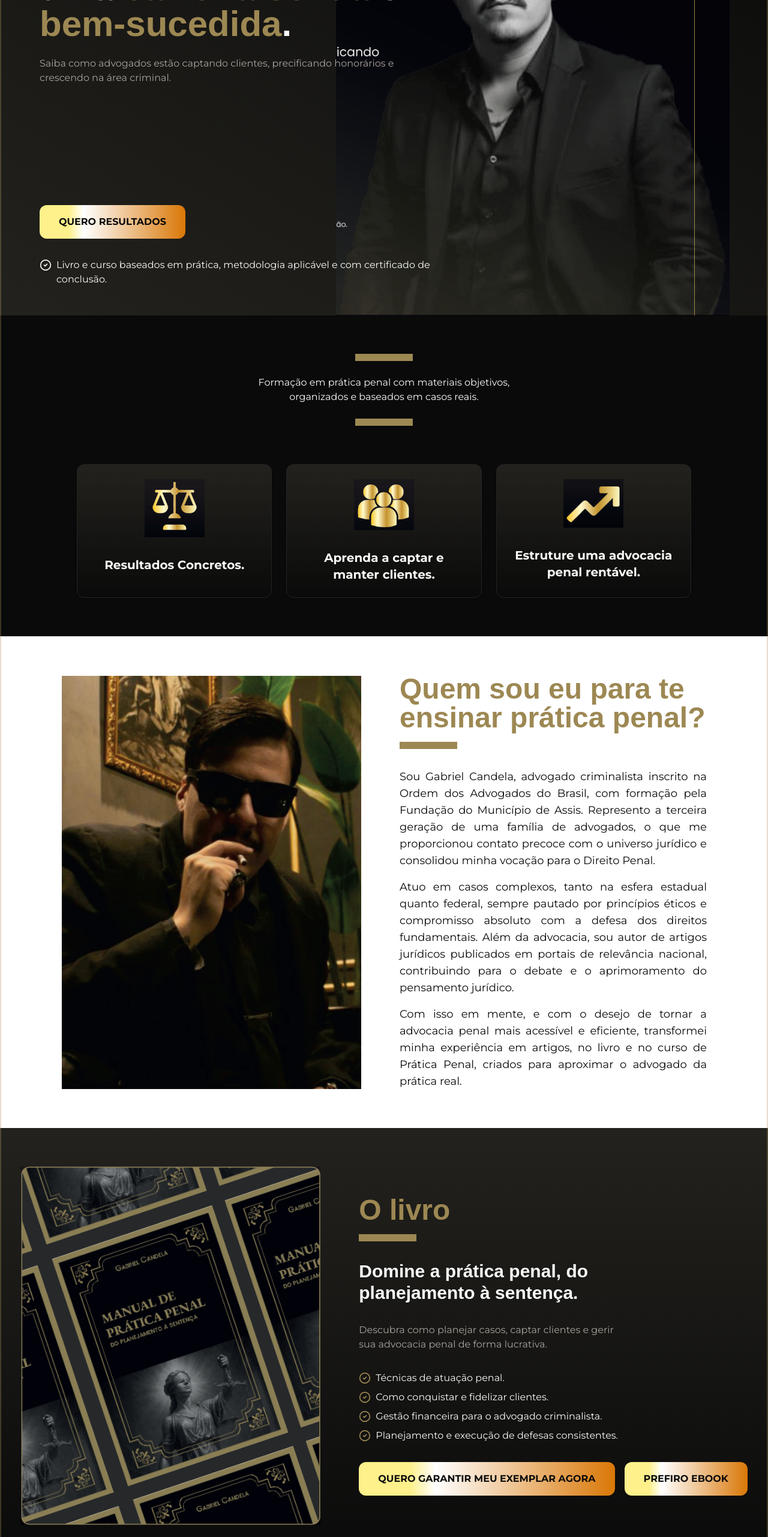
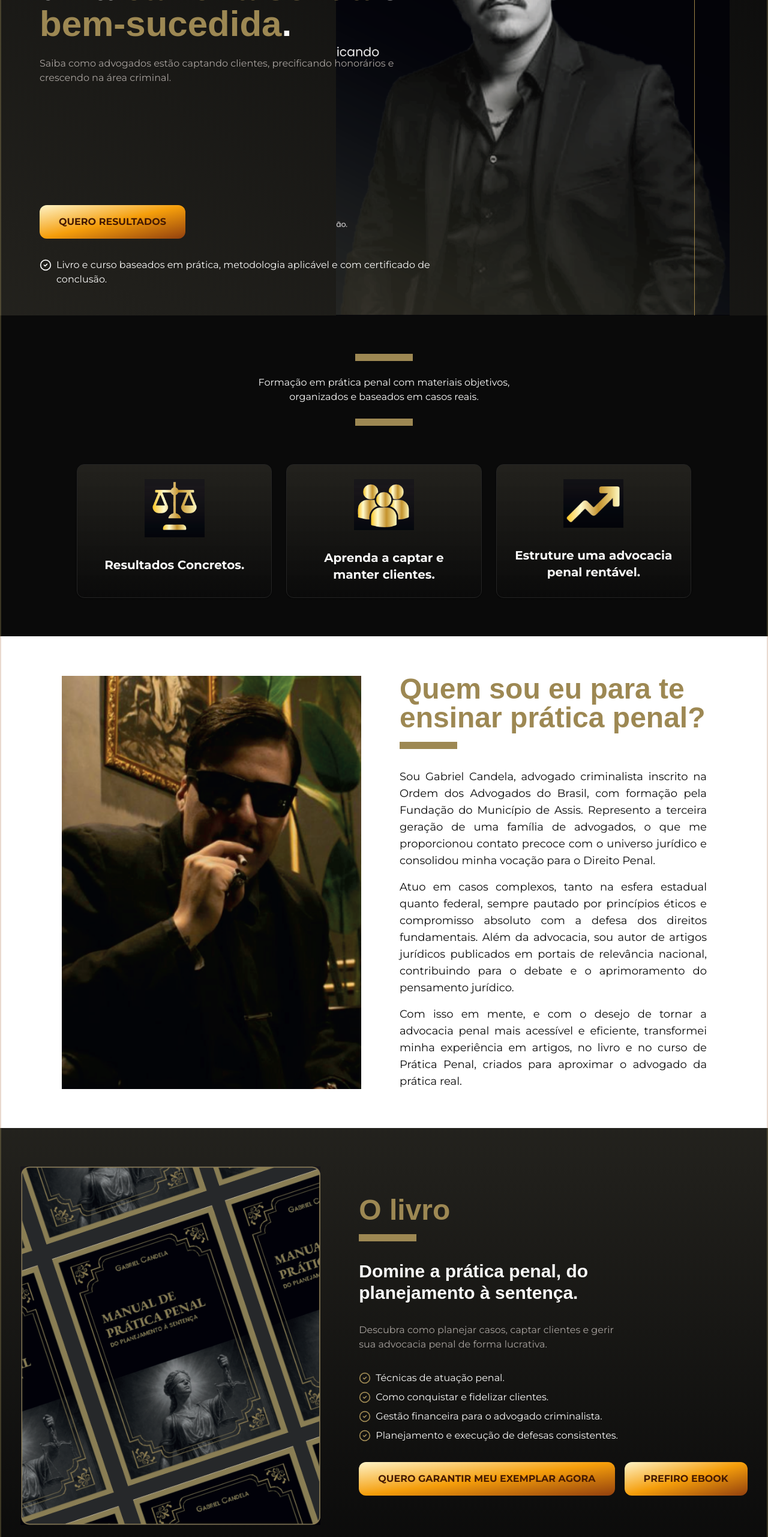
Before and after one commit to rafaelpzoucas/adv-gabriel-candela, a Next.js app: page /obras in a window 1280 px wide. Shown: the part 234-2797 px from the top of the page at 60% size. Built offline with nearby package versions, Linux system fonts and the light colour scheme; a web font is replaced by a local one.

Commit message:
feat: create cta-button

```diff
--- a/src/app/(landing)/obras/book.tsx
+++ b/src/app/(landing)/obras/book.tsx
@@ -2,6 +2,7 @@ import { layout } from "@/components/layout";
 import { cn } from "@/lib/utils";
 import { CheckCircle2 } from "lucide-react";
 import Image from "next/image";
+import { CTAButton } from "./cta-button";
 
 export function BookSection() {
   return (
@@ -73,12 +74,8 @@ export function BookSection() {
           </div>
 
           <div className="flex flex-col md:flex-row gap-4">
-            <button className="w-full sm:w-auto bg-gradient-to-r from-yellow-200 from-20% via-white via-30% to-amber-600 text-primary-foreground font-bold py-3 sm:py-4 px-6 sm:px-8 rounded-lg text-sm sm:text-base hover:opacity-90 transition-opacity">
-              QUERO GARANTIR MEU EXEMPLAR AGORA
-            </button>
-            <button className="w-full sm:w-auto bg-gradient-to-r from-yellow-200 from-20% via-white via-30% to-amber-600 text-primary-foreground font-bold py-3 sm:py-4 px-6 sm:px-8 rounded-lg text-sm sm:text-base hover:opacity-90 transition-opacity">
-              PREFIRO EBOOK
-            </button>
+            <CTAButton>QUERO GARANTIR MEU EXEMPLAR AGORA</CTAButton>
+            <CTAButton>PREFIRO EBOOK</CTAButton>
           </div>
         </aside>
       </div>
--- a/src/app/(landing)/obras/course.tsx
+++ b/src/app/(landing)/obras/course.tsx
@@ -2,6 +2,7 @@ import { layout } from "@/components/layout";
 import { cn } from "@/lib/utils";
 import { CheckCircle2 } from "lucide-react";
 import Image from "next/image";
+import { CTAButton } from "./cta-button";
 
 export function CourseSection() {
   return (
@@ -75,9 +76,7 @@ export function CourseSection() {
             </span>
           </div>
 
-          <button className="w-full sm:w-auto bg-gradient-to-r from-yellow-200 from-20% via-white via-30% to-amber-600 text-primary-foreground font-bold py-3 sm:py-4 px-6 sm:px-8 rounded-lg text-sm sm:text-base hover:opacity-90 transition-opacity">
-            QUERO TER ACESSO
-          </button>
+          <CTAButton>QUERO TER ACESSO</CTAButton>
         </aside>
       </div>
     </section>
--- /dev/null
+++ b/src/app/(landing)/obras/cta-button.tsx
@@ -0,0 +1,13 @@
+import { cn } from "@/lib/utils";
+
+export function CTAButton({ children }: { children?: React.ReactNode }) {
+  return (
+    <button
+      className={cn(
+        "w-full sm:w-auto bg-gradient-to-br from-amber-100 via-amber-500 to-amber-800 text-amber-950 font-bold py-3 sm:py-4 px-6 sm:px-8 rounded-lg text-sm sm:text-base transition-all duration-300 hover:scale-105 relative overflow-hidden before:absolute before:inset-0 before:bg-gradient-to-r before:from-transparent before:via-white/30 before:to-transparent before:-translate-x-full hover:before:translate-x-full before:transition-transform before:duration-700"
+      )}
+    >
+      {children ?? "QUERO RESULTADOS"}
+    </button>
+  );
+}
--- a/src/app/(landing)/obras/cta.tsx
+++ b/src/app/(landing)/obras/cta.tsx
@@ -2,6 +2,7 @@ import { layout } from "@/components/layout";
 import { Card } from "@/components/ui/card";
 import { cn } from "@/lib/utils";
 import { CreditCard, Lock } from "lucide-react";
+import { CTAButton } from "./cta-button";
 
 export function CTASection() {
   return (
@@ -23,9 +24,7 @@ export function CTASection() {
             construa a carreira que você merece.
           </p>
 
-          <button className="w-full sm:w-auto bg-gradient-to-r from-yellow-200 from-20% via-white via-30% to-amber-600 text-primary-foreground font-bold py-3 sm:py-4 px-6 sm:px-8 rounded-lg text-sm sm:text-base hover:opacity-90 transition-opacity">
-            QUERO COMEÇAR AGORA
-          </button>
+          <CTAButton>QUERO COMEÇAR AGORA</CTAButton>
 
           <div className="grid grid-cols-1 lg:grid-cols-2 gap-4">
             <Card className="p-4 flex flex-row gap-2 bg-transparent border-2 border-amber-200/20">
--- a/src/app/(landing)/obras/hero.tsx
+++ b/src/app/(landing)/obras/hero.tsx
@@ -2,6 +2,7 @@ import { layout } from "@/components/layout";
 import { cn } from "@/lib/utils";
 import { CheckCircle2 } from "lucide-react";
 import Image from "next/image";
+import { CTAButton } from "./cta-button";
 
 export function HeroSection() {
   return (
@@ -27,9 +28,7 @@ export function HeroSection() {
             </div>
 
             <div className="space-y-6 sm:space-y-8">
-              <button className="w-full sm:w-auto bg-gradient-to-r from-yellow-200 from-20% via-white via-30% to-amber-600 text-primary-foreground font-bold py-3 sm:py-4 px-6 sm:px-8 rounded-lg text-sm sm:text-base hover:opacity-90 transition-opacity">
-                QUERO RESULTADOS
-              </button>
+              <CTAButton />
 
               <span className="flex flex-row gap-2 items-start text-sm sm:text-base">
                 <CheckCircle2 className="shrink-0 mt-0.5" size={20} />
```
